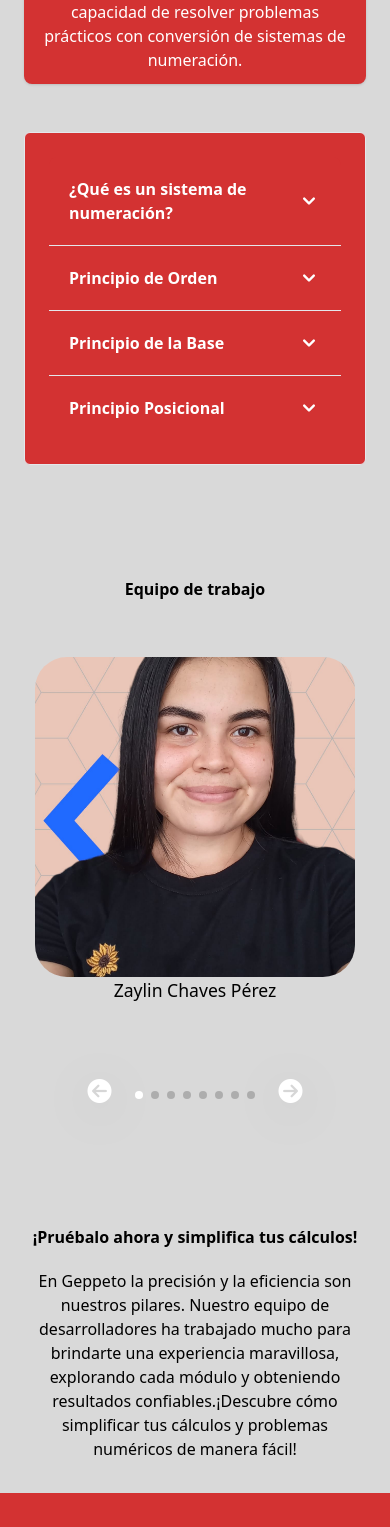
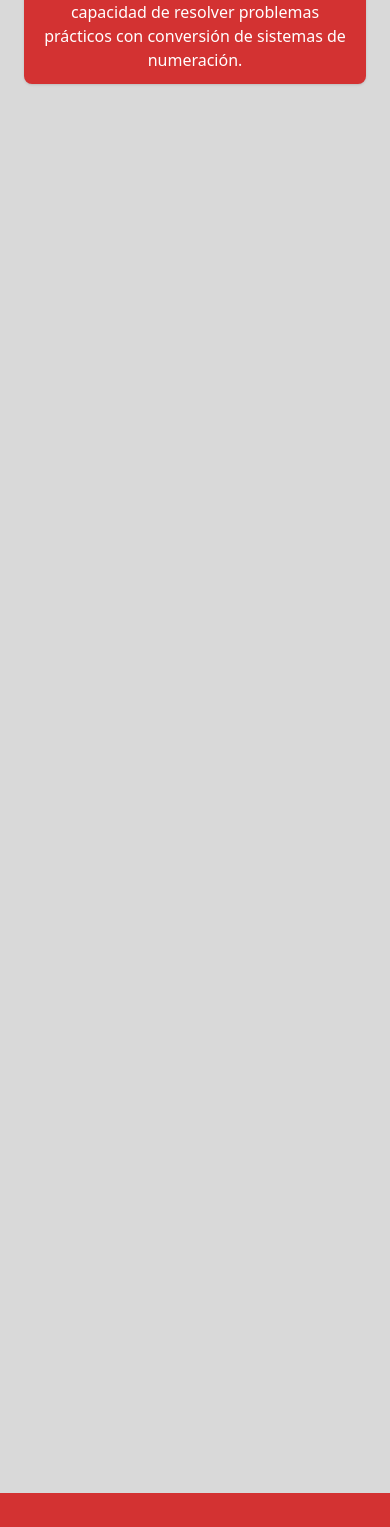
Before and after one commit to JordyV23/GEPPETO-FRONTEND, a React (Vite) app: page /gpto/home in a window 390 px wide. Shown: the part 1340-2867 px from the top of the page. Built offline with nearby package versions, Linux system fonts and the light colour scheme.

Commit message:
Cambios realizados: Animaciones al hacer scroll en la pagina principal, agregadas

```diff
--- a/package.json
+++ b/package.json
@@ -19,6 +19,7 @@
     "@reactour/tour": "^3.5.0",
     "@reduxjs/toolkit": "^1.9.5",
     "animate.css": "^4.1.1",
+    "aos": "^3.0.0-beta.6",
     "axios": "^1.4.0",
     "cloudinary-react": "^1.8.1",
     "dotenv": "^16.3.1",
--- a/src/landing/pages/Home.jsx
+++ b/src/landing/pages/Home.jsx
@@ -3,15 +3,21 @@ import { FooterLanding } from "../components/FooterLanding";
 import { CardLanding } from "../components/Card";
 import { Jumbotron } from "../components/Jumbotron";
 import { AccordionLanding } from "../components/Acordion";
-import { TeamCards} from "../components/TeamCards.jsx";
+import { TeamCards } from "../components/TeamCards.jsx";
+import AOS from "aos";
+import "aos/dist/aos.css";
+import { useEffect } from "react";
 
 export const Home = () => {
+  useEffect(() => {
+    AOS.init();
+  }, []);
   return (
     <>
       <div className=" bg-main-light dark:bg-main-dark  ">
         <NavbarLanding />
 
-        <div className="md:mx-14 ">
+        <div className="md:mx-14 " data-aos="fade-up">
           <Jumbotron
             img={"/img/jumbotron/png/math.png"}
             text={
@@ -25,31 +31,31 @@ export const Home = () => {
             }
           />
 
-          <div className="mx-6 sm:my-20" >
+          <div className="mx-6 sm:my-20" data-aos="fade-up" >
             <div className="mx-auto mb-6" id="funciones">
               <h5 className="font-semibold sm:text-2xl dark:text-white mx-auto text-center mb-6 ">
                 Nuestro programa consta de tres funciones que te permitirán
                 llevar tus cálculos al siguiente nivel:
               </h5>
-              <div className="flex flex-col items-center md:space-x-reverse space-y-1   flex-wrap  md:flex-row  justify-evenly ">
+              <div className="flex flex-col items-center md:space-x-reverse space-y-1   flex-wrap  md:flex-row  justify-evenly " data-aos="fade-right">
                 <CardLanding />
               </div>
             </div>
 
-            <div id="conceptos">
+            <div id="conceptos" data-aos="fade-up">
               <AccordionLanding />
             </div>
 
-
-            <div className="mx-auto mb-6" id="team">
-                <h1  className=" font-bold xl:text-5xl md:text-4xl sm:text-4xl dark:text-white mx-auto text-center mt-28 ">Equipo de trabajo</h1>
+            <div className="mx-auto mb-6" id="team" data-aos="fade-up">
+              <h1 className=" font-bold xl:text-5xl md:text-4xl sm:text-4xl dark:text-white mx-auto text-center mt-28 ">
+                Equipo de trabajo
+              </h1>
               <div className="flex flex-col items-center md:space-x-reverse space-y-1  flex-wrap  md:flex-row mt-14  justify-evenly ">
                 <TeamCards />
               </div>
             </div>
 
-
-            <div className="mx-auto mb-6">
+            <div className="mx-auto mb-6" data-aos="fade-up">
               <h5 className=" font-semibold sm:text-2xl dark:text-white mx-auto text-center mt-6 ">
                 ¡Pruébalo ahora y simplifica tus cálculos!
               </h5>
@@ -61,10 +67,7 @@ export const Home = () => {
                 cálculos y problemas numéricos de manera fácil!
               </p>
             </div>
-
           </div>
-
-
         </div>
 
         <FooterLanding />
```
Also changed, not shown: 1 other file (tests, documents, lock files or other folders).
